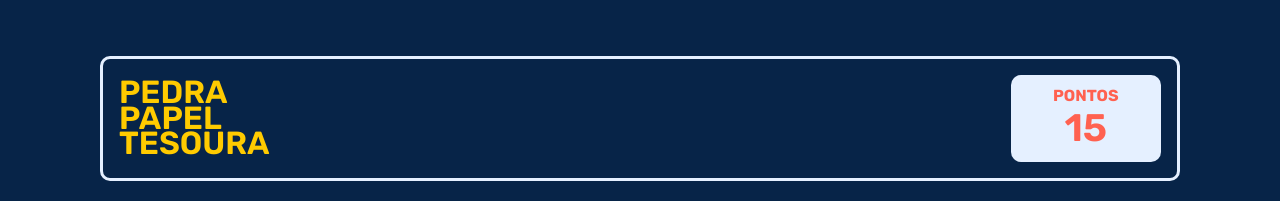
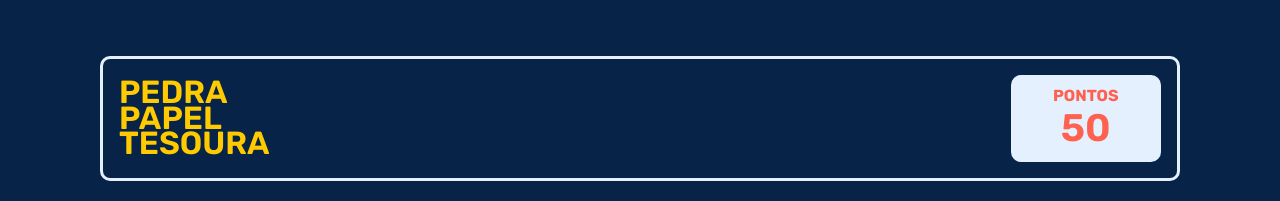
Before and after one commit to httpslucasvaz/game-jokenpo, a React (Vite) app: page / in a window 1280 px wide. Shown: the top 201 px of the page. Built offline with nearby package versions, Linux system fonts and the light colour scheme.

Commit message:
feat: add score

```diff
--- a/src/game/index.jsx
+++ b/src/game/index.jsx
@@ -27,6 +27,8 @@ export function Game() {
   });
 
   const [buttonDisabled, setButtonDisabled] = useState(false);
+
+  const [scores, setScores] = useState(50);
 
   const [message, setMessage] = useState("");
 
@@ -88,26 +90,31 @@ export function Game() {
       setSelected((prevState) => {
         return { ...prevState, resultColor: "#4790F9" };
       });
+
     } else if (selected.id === "1" && selectedIA.id === "2") {
       setMessage("VOCÊ GANHOU");
       setSelected((prevState) => {
         return { ...prevState, resultColor: "#0AB387" };
       });
+      setScores(() => scores + 5)
     } else if (selected.id === "2" && selectedIA.id === "3") {
       setMessage("VOCÊ GANHOU");
       setSelected((prevState) => {
         return { ...prevState, resultColor: "#0AB387" };
       });
+      setScores(() => scores + 5)
     } else if (selected.id === "3" && selectedIA.id === "1") {
       setMessage("VOCÊ GANHOU");
       setSelected((prevState) => {
         return { ...prevState, resultColor: "#0AB387" };
       });
+      setScores(() => scores + 5)
     } else {
       setMessage("VOCÊ PERDEU");
       setSelected((prevState) => {
         return { ...prevState, resultColor: "#ff6150" };
       });
+      setScores(() => scores - 5)
     }
   };
 
@@ -130,6 +137,8 @@ export function Game() {
     });
   };
 
+
+
   useEffect(() => {
     result();
   }, [selectedIA]);
@@ -146,7 +155,7 @@ export function Game() {
 
           <div>
             <h4>PONTOS</h4>
-            <span>15</span>
+            <span> {scores} </span>
           </div>
         </TitleAndScore>
 
--- a/src/game/style.jsx
+++ b/src/game/style.jsx
@@ -1,4 +1,3 @@
-import { keyframes } from "styled-components";
 import styled from "styled-components";
 
 export const Container = styled.div`
@@ -9,8 +8,6 @@ export const Container = styled.div`
   align-items: center;
 
   background-color: #072448;
-
-
 `;
 
 export const Wrapper = styled.div`
@@ -19,6 +16,7 @@ export const Wrapper = styled.div`
   max-width: 1080px;
   margin: 3rem 5rem;
   flex-direction: column;
+  transition: all 300ms;
 
   h2 {
     text-align: center;
```
